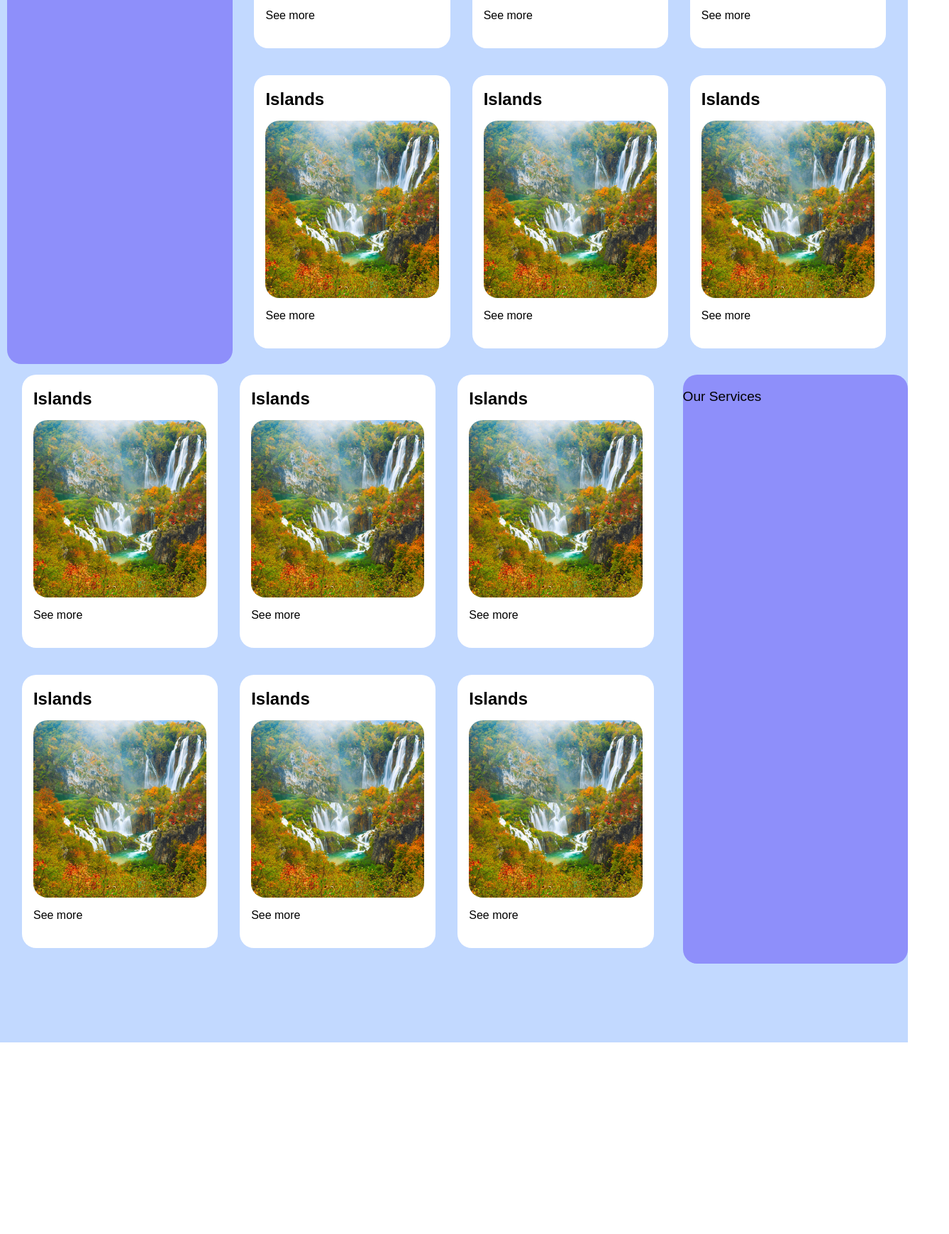
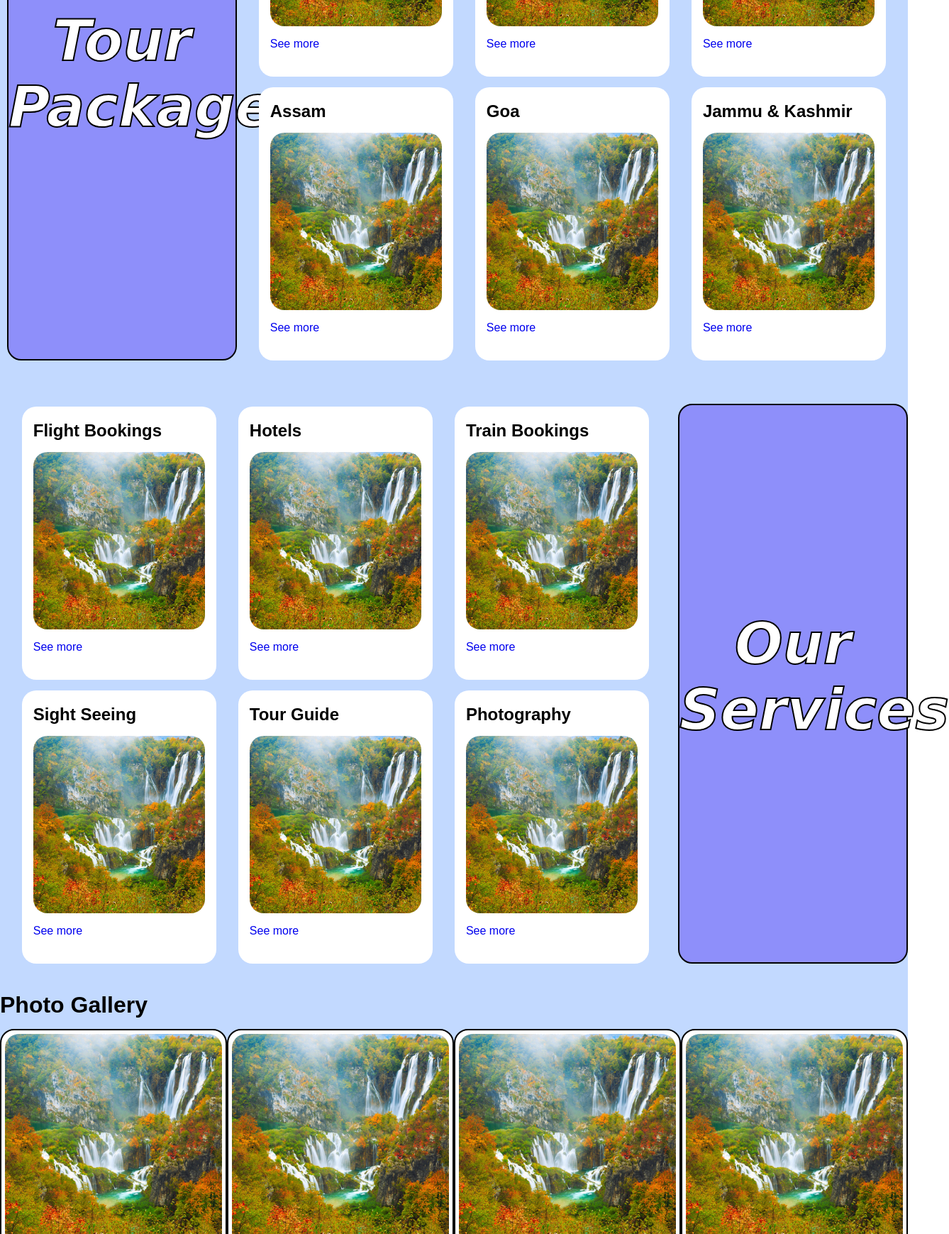
Before and after one commit to Bhoomi-18/Project-CodSoft, a plain HTML site: page index.html in a window 1280 px wide. Shown: the part 1061-2800 px from the top of the page at 71% size, 1338 px wide, since content can reach past the window. Before the commit the page ends 2530 px from the top, so only its background shows below. Drawn offline with Linux system fonts and the light colour scheme.

Commit message:
New additions

```diff
--- a/index.html
+++ b/index.html
@@ -26,7 +26,9 @@
 
     </header>
 
-    <div class="hero"></div>
+    <div class="hero">
+        <button>Sign In</button>
+    </div>
 
     <div class="content">
         <div class="about">
@@ -36,49 +38,49 @@
 
         <div class="tour">
             <div class="tourname">
-                Tour Packages
+                <div class="tourheading">Tour Packages</div>
             </div>
             <div class="places">
                 <div class="box">
                     <div class="boxx">
-                        <h2>Islands</h2>
+                        <h2>Lakshwadeep</h2>
                         <div class="tour-img" style="background-image: url(travel6.jpeg);"></div>
-                        <p>See more</p>
+                        <p><a href="#">See more</a></p>
                     </div>
                 </div>
                 <div class="box">
                     <div class="boxx">
-                        <h2>Islands</h2>
+                        <h2>Kerala</h2>
                         <div class="tour-img" style="background-image: url(travel6.jpeg);"></div>
-                        <p>See more</p>
+                        <p><a href="#">See more</a></p>
                     </div>
                 </div>
                 <div class="box">
                     <div class="boxx">
-                        <h2>Islands</h2>
+                        <h2>Rajasthan</h2>
                         <div class="tour-img" style="background-image: url(travel6.jpeg);"></div>
-                        <p>See more</p>
+                        <p><a href="#">See more</a></p>
                     </div>
                 </div>
                 <div class="box">
                     <div class="boxx">
-                        <h2>Islands</h2>
+                        <h2>Assam</h2>
                         <div class="tour-img" style="background-image: url(travel6.jpeg);"></div>
-                        <p>See more</p>
+                        <p><a href="#">See more</a></p>
                     </div>
                 </div>
                 <div class="box">
                     <div class="boxx">
-                        <h2>Islands</h2>
+                        <h2>Goa</h2>
                         <div class="tour-img" style="background-image: url(travel6.jpeg);"></div>
-                        <p>See more</p>
+                        <p><a href="#">See more</a></p>
                     </div>
                 </div>
                 <div class="box">
                     <div class="boxx">
-                        <h2>Islands</h2>
+                        <h2>Jammu & Kashmir</h2>
                         <div class="tour-img" style="background-image: url(travel6.jpeg);"></div>
-                        <p>See more</p>
+                        <p><a href="#">See more</a></p>
                     </div>
                 </div>
 
@@ -89,51 +91,93 @@
             <div class="places">
                 <div class="box">
                     <div class="boxx">
-                        <h2>Islands</h2>
+                        <h2>Flight Bookings</h2>
                         <div class="tour-img" style="background-image: url(travel6.jpeg);"></div>
-                        <p>See more</p>
+                        <p><a href="#">See more</a></p>
                     </div>
                 </div>
                 <div class="box">
                     <div class="boxx">
-                        <h2>Islands</h2>
+                        <h2>Hotels</h2>
                         <div class="tour-img" style="background-image: url(travel6.jpeg);"></div>
-                        <p>See more</p>
+                        <p><a href="#">See more</a></p>
                     </div>
                 </div>
                 <div class="box">
                     <div class="boxx">
-                        <h2>Islands</h2>
+                        <h2>Train Bookings</h2>
                         <div class="tour-img" style="background-image: url(travel6.jpeg);"></div>
-                        <p>See more</p>
+                        <p><a href="#">See more</a></p>
                     </div>
                 </div>
                 <div class="box">
                     <div class="boxx">
-                        <h2>Islands</h2>
+                        <h2>Sight Seeing</h2>
                         <div class="tour-img" style="background-image: url(travel6.jpeg);"></div>
-                        <p>See more</p>
+                        <p><a href="#">See more</a></p>
                     </div>
                 </div>
                 <div class="box">
                     <div class="boxx">
-                        <h2>Islands</h2>
+                        <h2>Tour Guide</h2>
                         <div class="tour-img" style="background-image: url(travel6.jpeg);"></div>
-                        <p>See more</p>
+                        <p><a href="#">See more</a></p>
                     </div>
                 </div>
                 <div class="box">
                     <div class="boxx">
-                        <h2>Islands</h2>
+                        <h2>Photography</h2>
                         <div class="tour-img" style="background-image: url(travel6.jpeg);"></div>
-                        <p>See more</p>
+                        <p><a href="#">See more</a></p>
                     </div>
                 </div>
+
             </div>
             <div class="tourname">
-                Our Services
+                <div class="tourheading">Our Services</div>
+            </div>
+        </div>
+
+        <div class="gallery">
+            <div class="galname"><h1>Photo Gallery</h1></div>
+            <div class="photo">
+                <div class="box1">
+                    <div class="img" style="background-image: url(travel6.jpeg);"></div>
+                </div>
+                <div class="box1">
+                    <div class="img" style="background-image: url(travel6.jpeg);"></div>
+                </div>
+                <div class="box1">
+                    <div class="img" style="background-image: url(travel6.jpeg);"></div>
+                </div>
+                <div class="box1">
+                    <div class="img" style="background-image: url(travel6.jpeg);"></div>
+                </div>
+            </div>
+        </div>
+
+        <div class="reviews">
+            <div class="revname"><h1>Reviews</h1></div>
+            <div class="rev">
+                <div class="rev1">
+
+                </div>
+                <div class="rev1">
+
+                </div>
             </div>
         </div>
     </div>
+
+    <footer>
+        <div class="foot">
+            <div class="contact">
+
+            </div>
+            <div class="copyright">
+
+            </div>
+        </div>
+    </footer>
 </body>
 </html>
--- a/style.css
+++ b/style.css
@@ -44,10 +44,18 @@
     height: 450px;
     background-image: url("travel3.jpeg");
     background-size: cover;
+    display: flex;
+    align-items: flex-end;
+}
+
+button{
+    width:200px;
+    height: 50px;
+    border-radius: 10px;
 }
 
 .content{
-    height: 2000px;
+    height: 3000px;
     background-color: #C2D9FF;
 }
 
@@ -67,18 +75,33 @@
 
 .tour{
     display: flex;
+    align-items: center;
+    margin-top: 50px;
+    margin-bottom: 40px;
 }
 
 .tourname{
-    height: 795px;
+    height: 750px;
     width: 25%;
     background-color: #8e8ffa;
     color: black;
     font-size: larger;
     padding: 20px 0px 15px;
-    margin-top: 15px;
+    margin-top: 10px;
     margin-left: 10px;
     border-radius: 20px;
+    border: 2px solid black;
+}
+
+.tourheading{
+    margin-top: 270px;
+    text-align: center;
+    font-family: cursive;
+    font-size: 5rem;
+    font-style: italic;
+    font-weight: 700;
+    color: white;
+    -webkit-text-stroke: 2px black;
 }
 
 .places{
@@ -110,6 +133,64 @@
     margin-left: 1rem;
     margin-right: 1rem;
 }
+
+.box:hover{
+    transform: scale(1.1);
+    transition: transform 0.2s ease-in-out 0s;
+}
+
+a{
+    text-decoration: none;
+}
+
+/* gallery */
+
+.gallery{
+    height: 450px;
+}
+
+.photo{
+    display: flex;
+}
+
+.box1{
+    height: 300px;
+    width: 29%;
+    background-color: white;
+    padding: 5px;
+    margin-top: 15px;
+    border-radius: 20px;
+    border: 2px solid black;
+}
+
+.box1:hover{
+    transform: scale(1.1);
+    transition: transform 0.2s ease-in-out 0s;
+}
+
+.img{
+    height: 300px;
+    background-size: cover;
+    border-radius: 20px;
+}
+
+/* reviews */
+
+.reviews{
+    height: 700px;
+}
+
+.rev1{
+    height: 250px;
+    border: 2px solid black;
+    border-radius: 20px;
+    margin: 10px;
+}
+
+/* contact */
+
+
+
     /* background-color: #7752FE;
 
     background-color: #8E8FFA;
```
Also changed, not shown: travel1.webp (deleted), travel2.webp (deleted), travel3.jpeg (deleted), travel4.jpg (deleted), travel5.avif (deleted).
